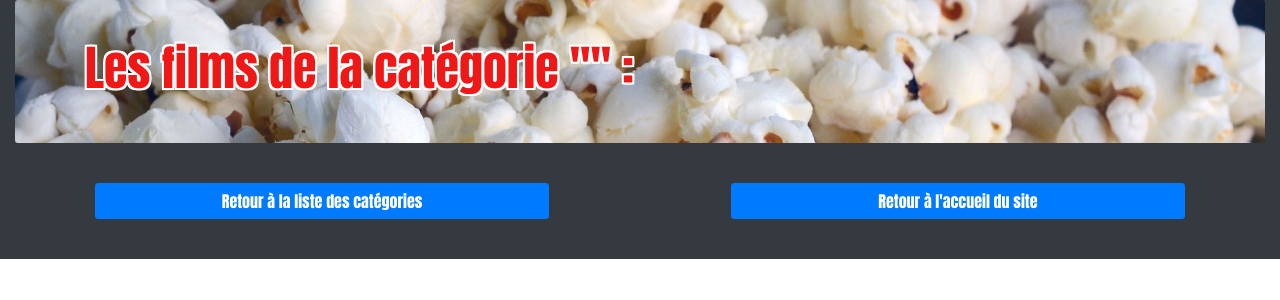
After one commit to david8766/flooflix, a Symfony app: template templates/category/showMoviesByCategory.html.twig in a window 1280 px wide. The commit adds this page. Shown: the top 300 px of the page. Run offline with Twig, Linux system fonts and the light colour scheme; the template is opened without the code that fills it, so the values that code supplies are empty; some libraries are stand-ins or nearby versions.

Commit message:
add templates for show categories and movies

```diff
--- /dev/null
+++ b/templates/category/showMoviesByCategory.html.twig
@@ -0,0 +1,50 @@
+{% extends 'base.html.twig' %} {% block title %}Choix des films{% endblock %} {% block body %}
+<div class="container-fluid bg-dark">
+    <div class="jumbotron pop film">
+        <div class="container">
+            <h1>Les films de la catégorie "{{ category.genre }}" :</h1>
+            <div class="card-group">
+                <div class="row">
+                    {% for movie in category.movies %}
+                    <div class="card text-white bg-dark mb-3 col-md-8">
+                        <div class="card-body">
+                            <div class="card-block">
+                                <div class="container">
+                                    <div class="row">
+                                        <div class="col-md-4">
+                                            <img id="img-film" class="img-rounded img-fluid float-right" src="http://via.placeholder.com/350x150" alt="{{ movie.title }}">
+                                        </div>
+                                        <div class="col-md-8">
+                                            <h2 class="card-title">{{ movie.title }}</h2>
+                                            <hr>
+                                            <h3>
+                                                <u>Résumé:</u>
+                                            </h3>
+                                            <p> {{ movie.synopsis }}</p>
+                                            <hr>
+                                            <h3>
+                                                <u>Prix:</u>
+                                            </h3>
+                                            <p>{{ movie.price }} &euro;</p>
+                                            <a class="btn btn-danger btn-lg" href="">ajouter au panier</a>
+                                        </div>
+                                    </div>
+                                </div>
+                            </div>
+                        </div>
+                    </div>
+                    {% endfor %}
+                </div>
+            </div>
+        </div>
+    </div>
+    <div class="container footfilm">
+        <div class="row justify-content-between">
+            <a class="btn btn-primary btn-lg col-md-5" href="/category/categories">Retour à la liste des catégories</a>
+            <div class="col-md-2"></div>
+            <a class="btn btn-primary btn-lg col-md-5" href="/">Retour à l'accueil du site</a>
+        </div>
+    </div>
+</div>
+
+{% endblock %}
--- a/templates/home/index.html.twig
+++ b/templates/home/index.html.twig
@@ -17,7 +17,7 @@
                     </a>
                 </li>
                 <li class="nav-item">
-                    <a class="nav-link" href="/category/showAll">Catégories</a>
+                    <a class="nav-link" href="category/categories">Catégories</a>
                 </li>
                 {% if not user is defined %}
                 <li class="nav-item">
@@ -49,7 +49,7 @@
         <hr class="my-4">
         <p>Sélectionner votre film et faites chauffer le pop-corn !!</p>
         <p class="lead">
-            <a class="btn btn-primary btn-lg" href="/category/showAll" role="button">choisir un film --></a>
+            <a class="btn btn-primary btn-lg" href="/category/categories" role="button">choisir un film --></a>
         </p>
         {% if user is defined %}
         <p>Bonjour {{ user }}</p>
```
Also changed, not shown: src/Controller/CategoryController.php (+20 -0 lines), templates/category/showCategories.html.twig (added, +27 -0 lines).
